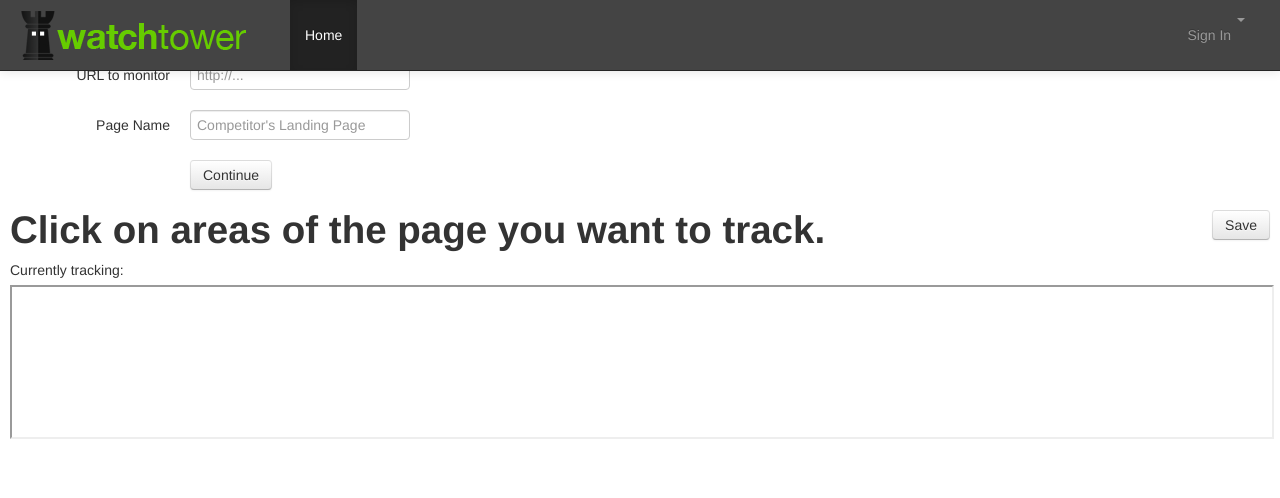
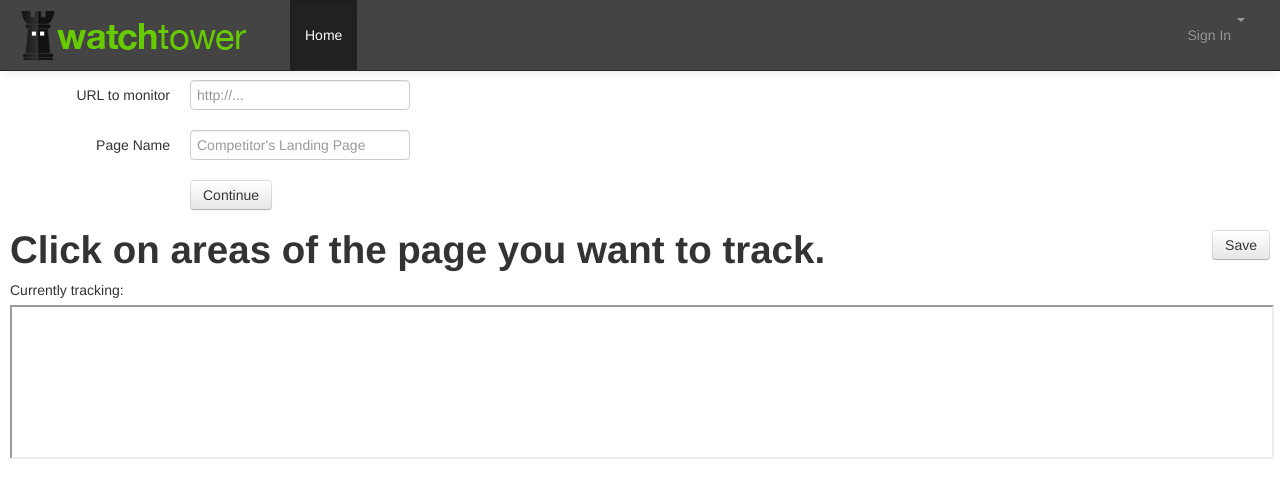
Before and after one commit to typpo/watchtower, a Flask app: page /new_page in a window 1280 px wide. Shown: the top 498 px of the page. Run offline with Flask 2, Linux system fonts and the light colour scheme; some libraries are stand-ins or nearby versions.

Commit message:
Margin fixes

```diff
--- a/app/static/css/main.css
+++ b/app/static/css/main.css
@@ -1,6 +1,6 @@
 
 body {
-  margin-top: 60px;
+  margin-top: 80px;
   margin-left: 10px;
   margin-right: 10px;
 }
```
